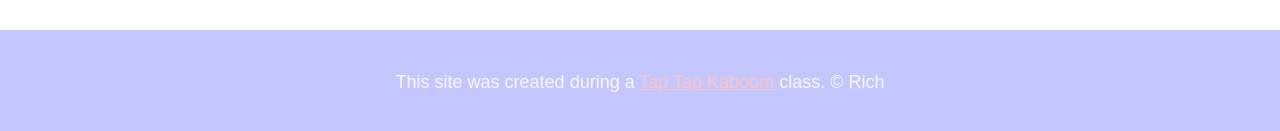
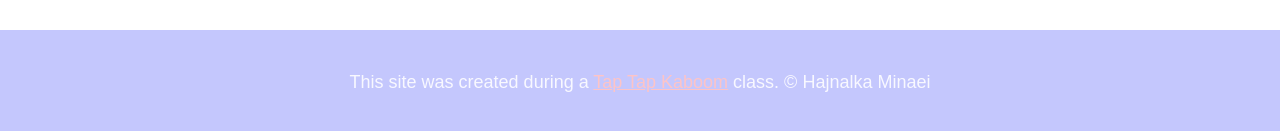
Before and after one commit to minaii93/minaii93.github.io, a plain HTML site: page cartoon_hero/index.html in a window 1280 px wide. Shown: the part 1477-1608 px from the top of the page. Drawn offline with Linux system fonts and the light colour scheme.

Commit message:
copy modified

```diff
--- a/cartoon_hero/index.html
+++ b/cartoon_hero/index.html
@@ -39,7 +39,7 @@
 
 	<! -- Footer element -->
 		<footer>
-		    <p>This site was created  during a <a href="https://taptapkaboom.com">Tap Tap Kaboom</a> class. &copy; Rich</p>
+		    <p>This site was created  during a <a href="https://taptapkaboom.com">Tap Tap Kaboom</a> class. &copy; Hajnalka Minaei</p>
 
 		</footer>
 
```
